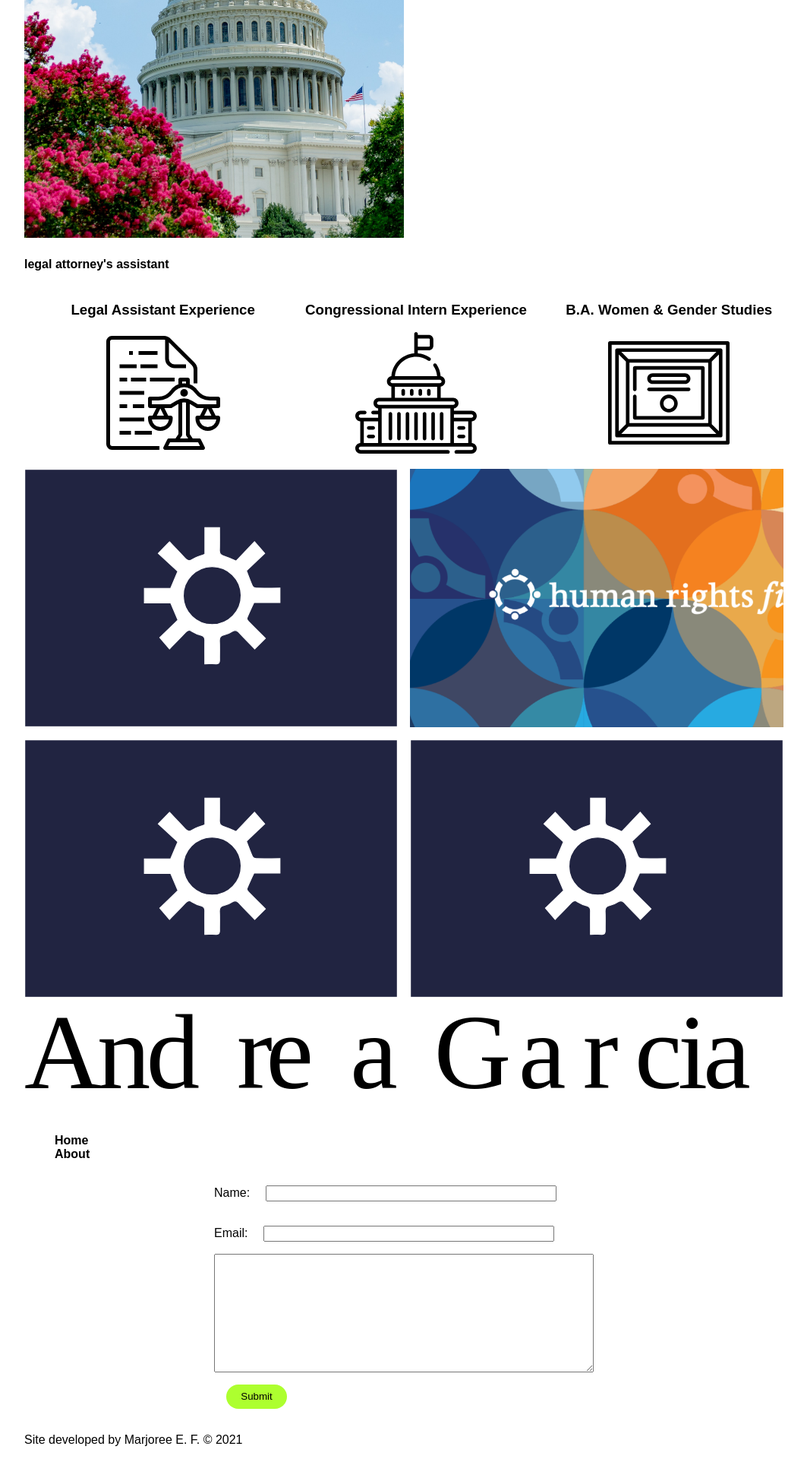
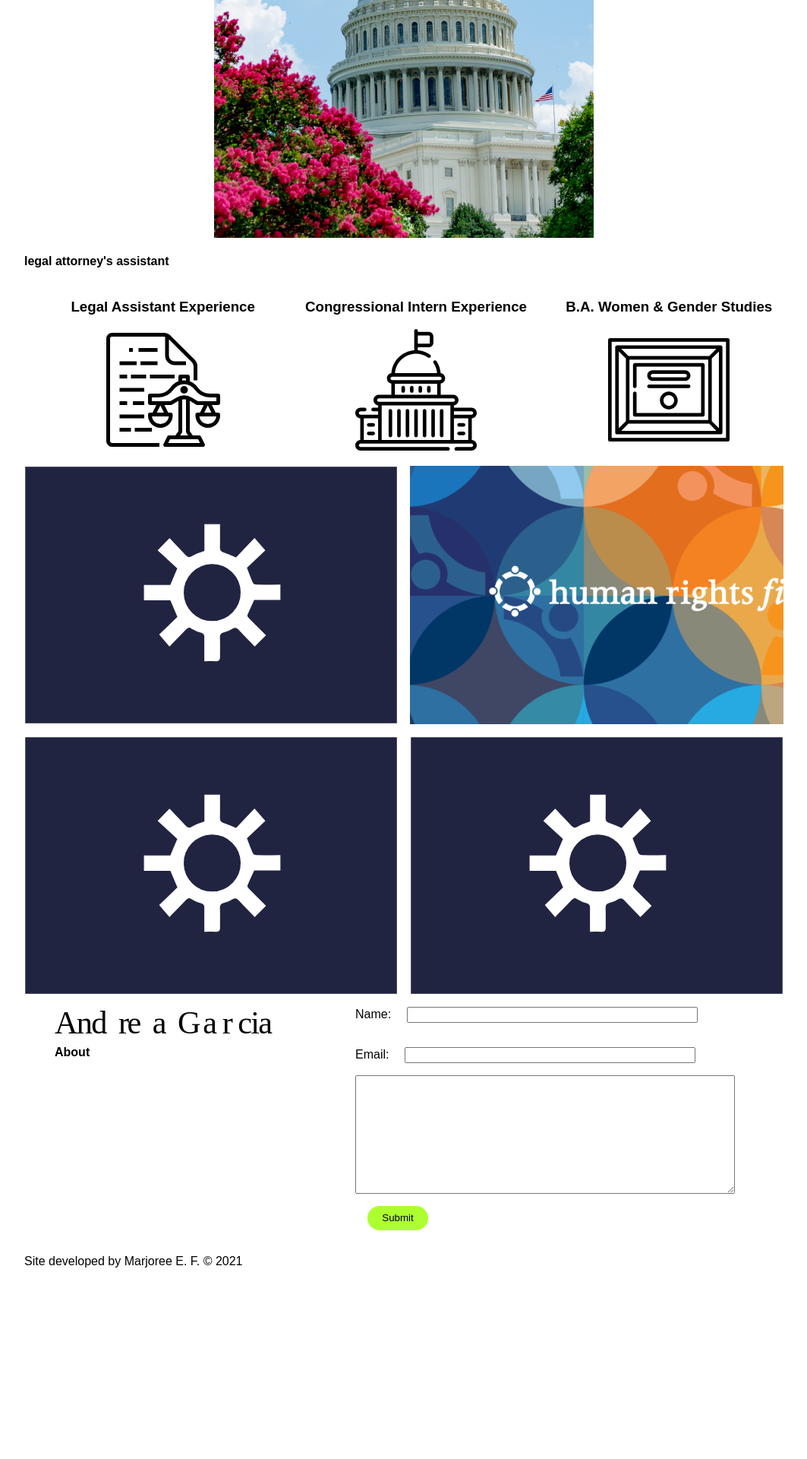
Before and after one commit to mfargas/andrea-express, a Gatsby app: page / in a window 1280 px wide. Shown: the part 302-2222 px from the top of the page at 76% size, without its empty margins (108-1171 px from the left). After the commit the page ends 1987 px from the top, so only its background shows below. Built offline with nearby package versions, Linux system fonts and the light colour scheme; a web font is replaced by a local one.

Commit message:
Adjust styling for images

```diff
--- a/src/components/footer.js
+++ b/src/components/footer.js
@@ -2,18 +2,19 @@ import * as React from 'react';
 import { Link } from 'gatsby';
 import EmailForm from './emailForm';
 import FooterLogo from '../images/SVG/name-logo.svg';
-import { footerLogo, footerLinks, footerLinkItem, footerLinkText } from '../stylesheets/layout.module.css';
+import * as styles from '../stylesheets/footer.module.css';
 
 const Footer = () => {
     return(
         <footer>
-            <Link to="/" className={footerLogo}>
-                <img src={FooterLogo} alt="small logo"></img>
-            </Link>
-            <div>
-                <ul className={footerLinks}>
-                    <li className={footerLinkItem}><Link to="/" className={footerLinkText}>Home</Link></li>
-                    <li className={footerLinkItem}><Link to="/about" className={footerLinkText}>About</Link></li>
+            <div className={styles.footer}>
+                <ul className={styles.footerLinks}>
+                    <li className={styles.footerLinkItem}>
+                        <Link to="/" className={styles.footerLogo}>
+                            <img src={FooterLogo} className={styles.logoImg_f} alt="small logo"></img>
+                        </Link>
+                    </li>
+                    <li className={styles.footerLinkItem}><Link to="/about" className={styles.footerLinkText}>About</Link></li>
                 </ul>
                 <EmailForm />
             </div>
--- a/src/components/homeIntro.js
+++ b/src/components/homeIntro.js
@@ -1,11 +1,11 @@
 import * as React from 'react'
 import CongressImg from '../images/congress.jpg'
-import { introImage } from '../stylesheets/layout.module.css'
+import * as styles from '../stylesheets/layout.module.css'
 
 const HomeIntro = () => {
     return(
-        <div>
-            <img src={CongressImg} alt="andrea-profile" className={introImage} ></img>
+        <div style={{display: `flex`,  justifyContent: `center`}}>
+            <img src={CongressImg} alt="andrea-profile" className={styles.introImage}  ></img>
         </div>
     )
 }
--- a/src/pages/about.html
+++ /dev/null
@@ -1,31 +0,0 @@
-<!DOCTYPE html>
-<html lang="en">
-<head>
-    <meta charset="UTF-8">
-    <meta http-equiv="X-UA-Compatible" content="IE=edge">
-    <meta name="viewport" content="width=device-width, initial-scale=1.0">
-    <link type="text/css" rel="stylesheet" href="../stylesheets/about.css">
-    <title>Andrea Garcia | About</title>
-</head>
-<body>
-    <header>
-        <a href="/" class="logo"><img src="../images/andrea-logo-complete.svg" alt="andrea-logo"></a>
-        <nav>
-            <ul>
-                <li><a href="./work.html">Impact</a></li>
-                <li><a href="./about.html">About Me</a></li>
-            </ul>
-            <div class="social-icon">
-                <a href="/" class="linkedin-icon"><img src="./public/images/linkedin-icon.svg" /></a>
-            </div>
-        </nav>
-    </header>
-    <section>
-        <div class="intro-text">
-            <h1>andrea garcia</h1>
-            <h4>legal attorney's assistant</h4>
-        </div>
-    </section>
-
-</body>
-</html>
--- a/src/pages/work.html
+++ /dev/null
@@ -1,30 +0,0 @@
-<!DOCTYPE html>
-<html lang="en">
-<head>
-    <meta charset="UTF-8">
-    <meta http-equiv="X-UA-Compatible" content="IE=edge">
-    <meta name="viewport" content="width=device-width, initial-scale=1.0">
-    <link rel="stylesheet" href="../stylesheets/work.css">
-    <title>Andrea | Community Work</title>
-</head>
-<body>
-    <header>
-        <a href="/" class="logo"><img src="../images/andrea-logo-complete.svg" alt="andrea-logo"></a>
-        <nav>
-            <ul>
-                <li><a href="../pages/work.html">Impact</a></li>
-                <li><a href="../pages/about.html">About Me</a></li>
-            </ul>
-            <div class="social-icon">
-                <a href="/" class="linkedin-icon"><img src="../images/linkedin-icon.svg" /></a>
-            </div>
-        </nav>
-    </header>
-    <section>
-
-    </section>
-    <div>Photo by <a href="https://unsplash.com/@macu_ic?utm_source=unsplash&utm_medium=referral&utm_content=creditCopyText">Macu
-        ic</a> on <a
-        href="https://unsplash.com/s/photos/justice?utm_source=unsplash&utm_medium=referral&utm_content=creditCopyText">Unsplash</a></div>
-</body>
-</html>
--- /dev/null
+++ b/src/stylesheets/footer.module.css
@@ -0,0 +1,39 @@
+.footer{
+    display: flex;
+    flex-direction: row;
+    width: 100%;
+}
+
+.footerLogo {
+    max-width: 15rem;
+    max-height: 15rem;
+    height: 12rem;
+    justify-self: center;
+
+}
+
+.logoImg_f{
+    width: 100%;
+}
+
+.footerLinks{
+    list-style: none;
+    width: max-content;
+    justify-content: flex-start;
+    display: flex;
+    flex-direction: column;
+}
+
+.footerLinkItem {
+    width: max-content;
+    list-style: none;
+    font-weight: 800;
+    align-self: left;
+    padding-right: 2rem;
+}
+
+.footerLinkText{
+    list-style: none;
+    text-decoration: none;
+    color: black;
+}
--- a/src/stylesheets/layout.module.css
+++ b/src/stylesheets/layout.module.css
@@ -54,35 +54,8 @@
     width: 50%;
     height: 60%;
     margin: auto;
-    justify-self: center;
+    justify-content: center;
     aspect-ratio: 1 / 1;
     object-fit: cover;
-    clip-path: M317,325.55h-.75a4.82,4.82,0,0,1,0-.77.38.38,0,0,1,.7,0A6.26,6.26,0,0,1,317,325.55Z;
+    clip-path: url(#archClip);
 }
-
-.footerLogo {
-    max-width: 1rem;
-    max-height: 1rem;
-    justify-self: center;
-}
-
-.footerLinks{
-    list-style: none;
-    width: inherit;
-    justify-content: flex-start;
-    display: flex;
-    flex-direction: column;
-}
-
-.footerLinkItem {
-    list-style: none;
-    font-weight: 800;
-    align-self: left;
-    padding-right: 2rem;
-}
-
-.footerLinkText{
-    list-style: none;
-    text-decoration: none;
-    color: black;
-}
```
Also changed, not shown: src/pages/about.js (+15 -3 lines), src/stylesheets/about.module.css (+15 -0 lines), src/images/001arch.svg, src/images/archFinal.svg (added).
